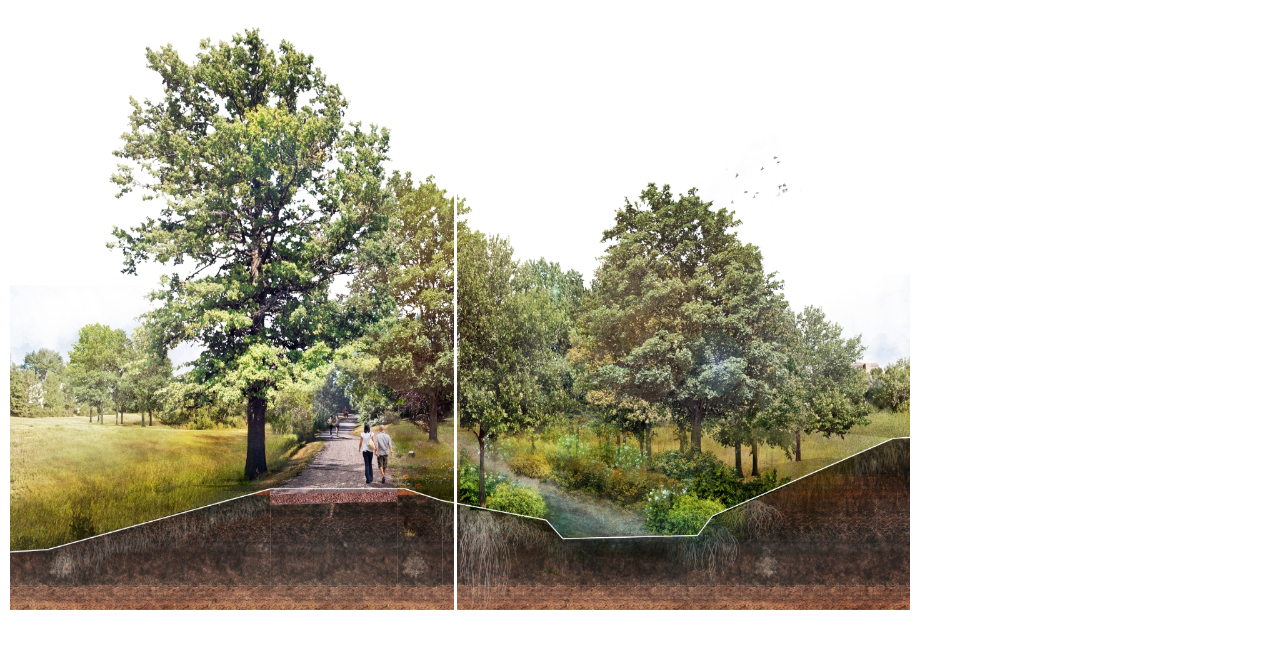
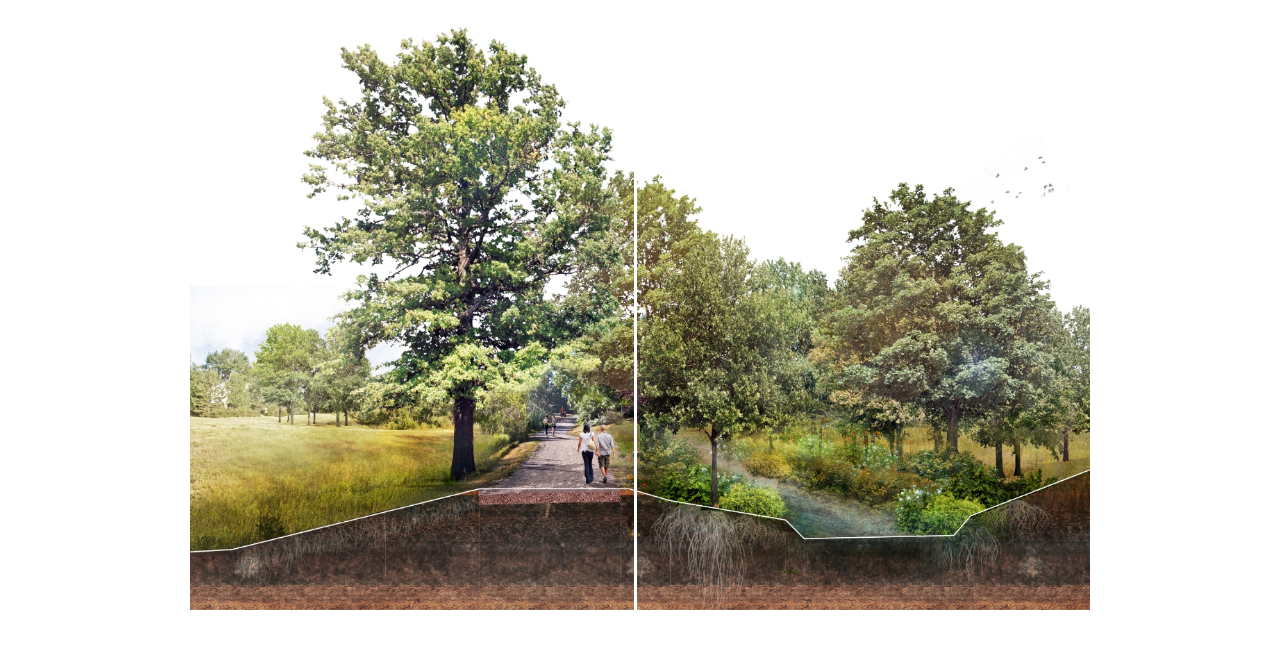
Before and after one commit to yishuenlo/hlcStormwater, a plain HTML site: page sliderTest.html in a window 1280 px wide. Drawn offline with Linux system fonts and the light colour scheme.

Commit message:
reset slider position

```diff
--- a/css/sliderTest.css
+++ b/css/sliderTest.css
@@ -3,14 +3,17 @@
   width: 900px;
   height: 600px;
   border: 2px solid white;
+  margin: 0 auto;
 }
+
 .img {
   position: absolute;
   top: 0;
   left: 0;
   width: 100%;
   height: 100%;
-  background-size: 900px 100%;
+  /* background-size: 900px 100%; */
+  background-size: cover;
   /* background-color: red; */
 }
 .background-img {
--- a/js/slider.js
+++ b/js/slider.js
@@ -1,29 +1,20 @@
-const slider = document.querySelector('#slider');
+const slider = document.querySelector("#slider");
 const foregroungImg = document.querySelector(".foreground-img");
 
+resetSliderPos();
 
 //link & assign slider value to foreground image width
-slider.addEventListener('input', event =>{
-    const sliderPos = event.target.value;
-    console.log(event.target.value);
+slider.addEventListener("input", (event) => {
+  const sliderPos = event.target.value;
+  console.log(event.target.value);
 
-    foregroungImg.style.width = `${sliderPos}%`;
-})
+  foregroungImg.style.width = `${sliderPos}%`;
+});
 
-
-
-
-
-
-
-
-
-
-
-
-
-
-
+function resetSliderPos() {
+  slider.value = 50;
+  foregroungImg.style.width = `${slider.value}%`;
+}
 
 // //select DOM element
 // const imageComparisonContainers = document.querySelector(".slider-container");
```
